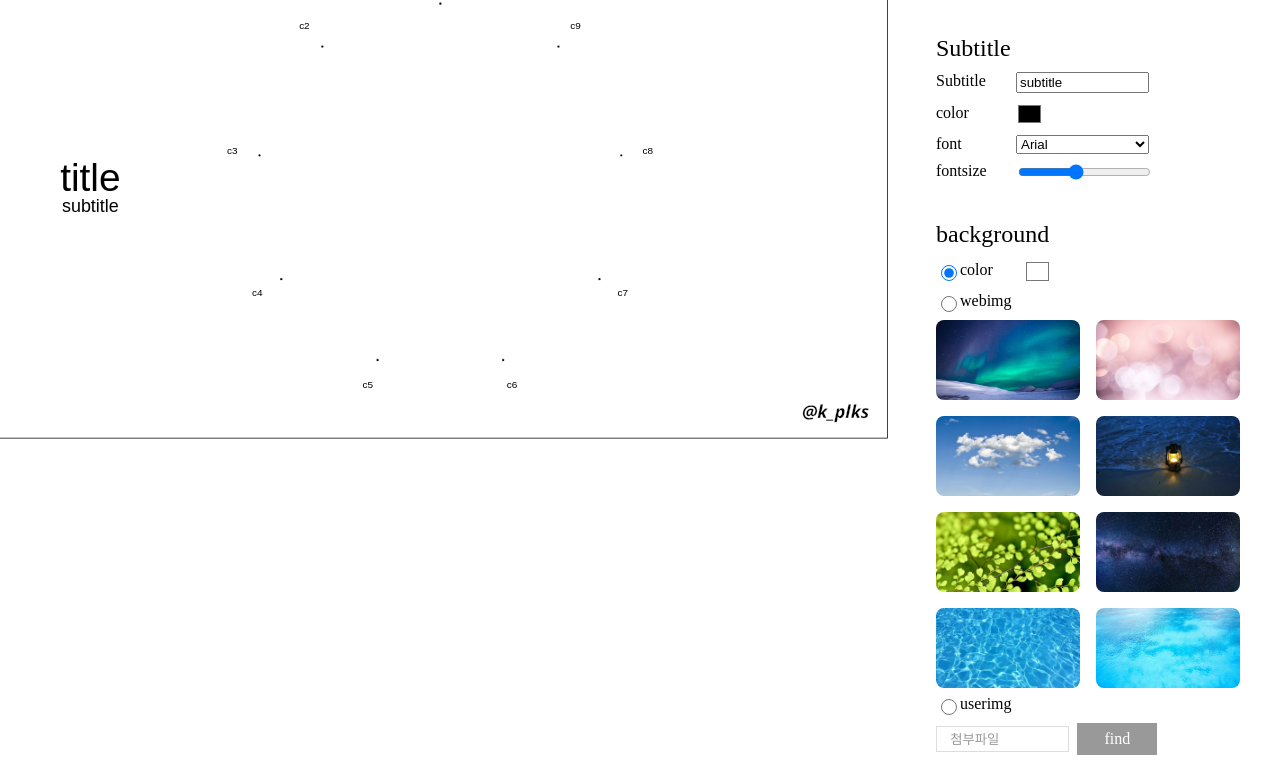
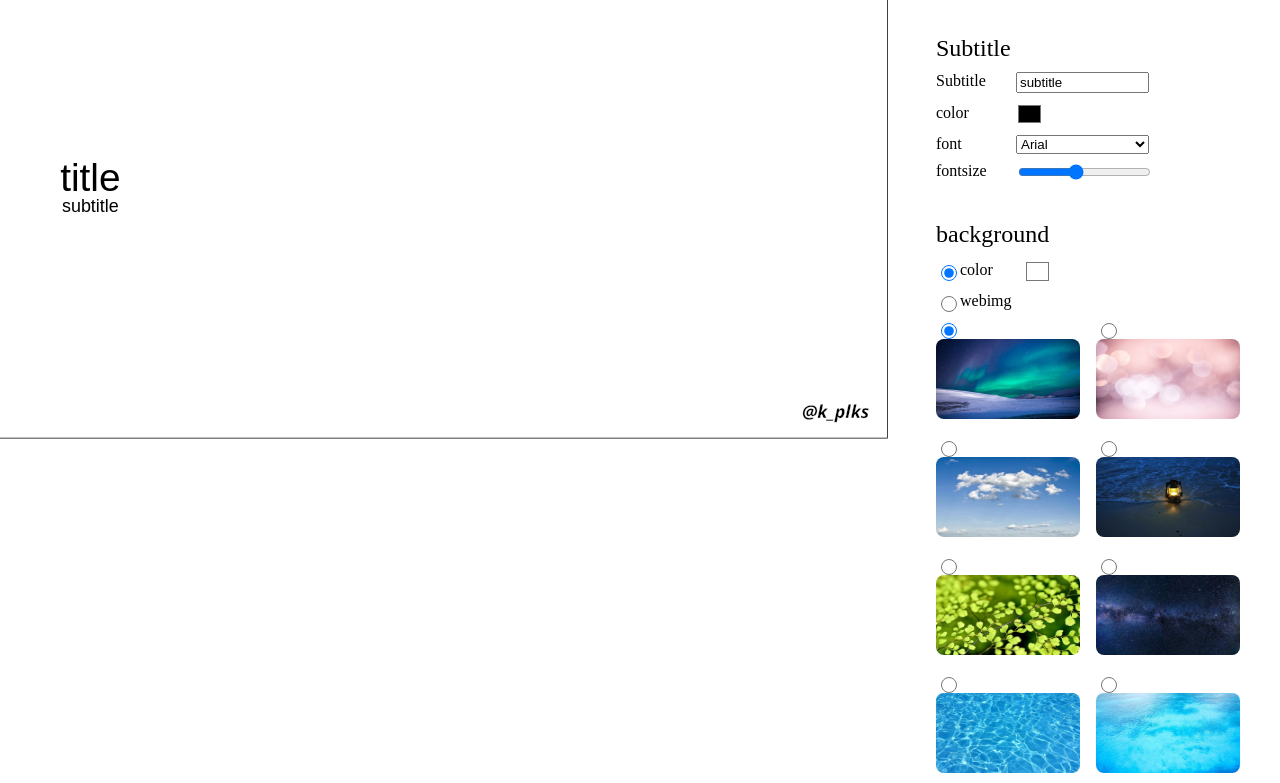
Before and after one commit to pr-citrate/cp, a React (Vite) app: page / in a window 1280 px wide. Shown: the part 380-1163 px from the top of the page. Built offline with nearby package versions, Linux system fonts and the light colour scheme; a web font is replaced by a local one.

Commit message:
update 11 files

```diff
--- a/src/components/AddForm.jsx
+++ b/src/components/AddForm.jsx
@@ -3,6 +3,7 @@ import uuid from 'react-uuid';
 
 import setPosition from '../utils/setPosition';
 import CaptureButton from './CaptureButton';
+import ShareButton from './ShareButton';
 
 function ActionForm({ characters, setCharacters, updatePointsPositions }) {
   const [inputValue, setInputValue] = useState('');
@@ -39,6 +40,7 @@ function ActionForm({ characters, setCharacters, updatePointsPositions }) {
         <button onClick={handleAdd}>Add</button>
       </div>
       <CaptureButton />
+      <ShareButton characters={characters} />
     </div>
   );
 }
--- a/src/components/CaptureButton.jsx
+++ b/src/components/CaptureButton.jsx
@@ -5,7 +5,11 @@ import c from '../constants/constants';
 export default function CaptureButton() {
   async function downloadElement() {
     console.log('clicked');
+    document.querySelector('.container').style.transform = 'none';
     const image = await toPng(document.querySelector('.container'));
+    document.querySelector('.container').style.transform = `scale(${
+      (window.innerWidth * 0.7) / c.imgWidth
+    })`;
     let link = document.createElement('a');
     document.body.appendChild(link);
     link.download = 'cp.png';
--- a/src/components/DesignForm.jsx
+++ b/src/components/DesignForm.jsx
@@ -6,11 +6,13 @@ import { useForm } from 'react-hook-form';
 import { useLayoutEffect } from 'react';
 import Main from './main';
 import { useEffect } from 'react';
+import ActionForm from './AddForm';
 
 function DesignForm({ userDesign, characters, setCharacters }) {
   const [design, setDesign] = useState({});
   const [imgType, setImgType] = useState('color');
   const [fileName, setFileName] = useState('첨부파일');
+  const [file, setFile] = useState(null);
   const { register, watch, trigger } = useForm({
     defaultValues: userDesign,
   });
@@ -29,6 +31,7 @@ function DesignForm({ userDesign, characters, setCharacters }) {
 
   return (
     <DesignWrapper design={design}>
+      <ActionForm characters={characters} setCharacters={setCharacters} />
       <div className='main-container'>
         <form onSubmit={(e) => e.preventDefault()}>
           <fieldset>
@@ -107,22 +110,14 @@ function DesignForm({ userDesign, characters, setCharacters }) {
                     type='radio'
                     name='background'
                     value='color'
-                    onClick={(e) => setImgType(e.target.value)}
+                    {...register('background.bgType')}
                     defaultChecked
                   />
                   <label>color</label>
                   <input
                     type='color'
                     defaultValue='#FFFFFF'
-                    disabled={imgType === 'color' ? false : true}
-                    onChange={(e) => {
-                      document.querySelector(
-                        '.container'
-                      ).style.backgroundImage = 'none';
-                      document.querySelector(
-                        '.container'
-                      ).style.backgroundColor = e.target.value;
-                    }}
+                    {...register('background.color')}
                   />
                 </div>
               </div>
@@ -132,23 +127,40 @@ function DesignForm({ userDesign, characters, setCharacters }) {
                     type='radio'
                     name='background'
                     value='webimg'
-                    onClick={(e) => setImgType(e.target.value)}
+                    {...register('background.bgType')}
                   />
                   <label>webimg</label>
                 </div>
                 <div className='imgSelect'>
-                  {bgImgs.map((imgName) => (
-                    <div
-                      key={imgName}
+                  {bgImgs.map((imgName, index) => (
+                    <div key={imgName}>
+                      <input
+                        type='radio'
+                        name='bgimgs'
+                        defaultChecked={index === 0 ? true : false}
+                        value={`./../../assets/images/${imgName}`}
+                        {...register('background.internalLink')}
+                      />
+                      <img
                         className='bgimgs'
+                        src={`./../../assets/images/${imgName}`}
                         onClick={(e) => {
-                        if (imgType === 'webimg') {
+                          e.target.previousSibling.click();
+
+                          if (design.background.bgType === 'webimg') {
                             document
                               .querySelectorAll('.bgimgs')
                               .forEach((elem) => {
                                 elem.style.outline = 'none';
                               });
                             e.target.style.outline = '0.3em solid skyblue';
+                          }
+                        }}
+                      />
+                      {/* <div
+                        key={imgName}
+                        className='bgimgs'
+                        onClick={(e) => {
                             document.querySelector(
                               '.container'
                             ).style.backgroundColor = '#FFFFFF';
@@ -158,10 +170,8 @@ function DesignForm({ userDesign, characters, setCharacters }) {
                               e.target.style.backgroundImage;
                           }
                         }}
-                      style={{
-                        backgroundImage: `url('./../../assets/images/${imgName}')`,
-                      }}
-                    ></div>
+                      ></div> */}
+                    </div>
                   ))}
                 </div>
               </div>
@@ -170,35 +180,14 @@ function DesignForm({ userDesign, characters, setCharacters }) {
                   <input
                     type='radio'
                     name='background'
-                    value='userimg'
-                    onClick={(e) => setImgType(e.target.value)}
+                    value='externalimg'
+                    {...register('background.bgType')}
                   />
-                  <label>userimg</label>
+                  <label>externalimg</label>
                 </div>
-                <div className='filebox'>
-                  <input readOnly className='upload-name' value={fileName} />
-                  <label htmlFor='file'>find</label>
-                  <input
-                    type='file'
-                    id='file'
-                    accept='image/*'
-                    disabled={imgType === 'userimg' ? false : true}
-                    onChange={(e) => {
-                      setFileName(e.target.value);
-                      const file = e.target.files[0];
-
-                      const reader = new FileReader();
-                      reader.onloadend = () => {
-                        document.querySelector(
-                          '.container'
-                        ).style.backgroundImage = `url(${reader.result})`;
-                      };
-
-                      if (file) {
-                        reader.readAsDataURL(file);
-                      }
-                    }}
-                  />
+                <div>
+                  <label>url</label>
+                  <input type='text' {...register('background.externalLink')} />
                 </div>
               </div>
             </div>
--- a/src/components/Main.jsx
+++ b/src/components/Main.jsx
@@ -38,7 +38,15 @@ function Main({ characters, setCharacters }) {
     <div
       className={`container`}
       style={{
-        ...design?.container,
+        background: `${
+          design?.background?.bgType === 'color'
+            ? design?.background?.color
+            : design?.background?.bgType === 'webimg'
+            ? `url(${design?.background?.internalLink})`
+            : design?.background?.bgType === 'externalimg'
+            ? `center / contain url(${design?.background?.externalLink})`
+            : 'white'
+        }`,
         transform: `scale(${(window.innerWidth * 0.7) / c.imgWidth})`,
       }}
     >
--- /dev/null
+++ b/src/components/ShareButton.jsx
@@ -0,0 +1,31 @@
+import React from 'react';
+import { useContext } from 'react';
+import { stringify } from 'qs';
+import { designContext } from '../utils/DesignWrapper';
+
+function ShareButton({ characters }) {
+  const design = useContext(designContext);
+  const clipboardCopy = async (text) => {
+    console.log(text);
+    console.log(design);
+    await window.navigator.clipboard.writeText(text);
+    alert('link copied!');
+  };
+
+  return (
+    <button
+      onClick={() =>
+        clipboardCopy(
+          `localhost:5173/?${stringify({
+            characters: characters.map((obj) => obj.name),
+            design: design,
+          })}`
+        )
+      }
+    >
+      Share
+    </button>
+  );
+}
+
+export default ShareButton;
--- a/src/pages/Landing.jsx
+++ b/src/pages/Landing.jsx
@@ -24,27 +24,32 @@ function Landing() {
     ignoreQueryPrefix: true,
   });
 
-  const [characters, setCharacters] = useState(
-    setPosition([
-      { id: uuid(), name: 'c1' },
-      { id: uuid(), name: 'c2' },
-      { id: uuid(), name: 'c3' },
-      { id: uuid(), name: 'c4' },
-      { id: uuid(), name: 'c5' },
-      { id: uuid(), name: 'c6' },
-      { id: uuid(), name: 'c7' },
-      { id: uuid(), name: 'c8' },
-      { id: uuid(), name: 'c9' },
-    ])
+  console.log(
+    [...(queryString?.characters || [])].map((name) => {
+      return { name: name, id: uuid() };
+    })
   );
 
-  console.log(QueryString.stringify({ design: { name: { color: 'red' } } }));
-  console.log('qs', queryString.design);
+  const [characters, setCharacters] = useState(
+    setPosition(
+      [...(queryString?.characters || [])].map((name) => {
+        return { name: name, id: uuid() };
+      })
+    )
+  );
+
+  console.log(
+    QueryString.parse(
+      'characters%5B0%5D=c1&characters%5B1%5D=c2&characters%5B2%5D=c3&characters%5B3%5D=c4&characters%5B4%5D=c5&characters%5B5%5D=c6&characters%5B6%5D=c7&characters%5B7%5D=c8&characters%5B8%5D=c9'
+    )
+  );
+  console.log('qs', { ...queryString?.design }, [
+    ...(queryString?.characters || []),
+  ]);
   // /?design%5Bname%5D%5Bcolor%5D=red
   return (
     <QueryClientProvider client={queryClient}>
       <h1>CP</h1>
-      <ActionForm characters={characters} setCharacters={setCharacters} />
       <DesignForm
         userDesign={{ ...queryString.design }}
         characters={characters}
--- a/src/styles/sass/_skeleton.scss
+++ b/src/styles/sass/_skeleton.scss
@@ -66,7 +66,7 @@ fieldset {
   width: $img-width;
   height: $img-height;
   background-color: white;
-  background-size: cover;
+  background-size: contain;
   @include flex;
   text-align: center;
 }
@@ -190,10 +190,6 @@ fieldset {
   }
 }
 
-.selected {
-  background-color: gray;
-}
-
 .filebox {
   .upload-name {
     display: inline-block;
@@ -233,7 +229,7 @@ fieldset {
   grid-template-rows: 1fr 1fr 1fr 1fr;
   width: 19em;
   gap: 1em;
-  > div {
+  .bgimgs {
     flex-grow: 0;
     flex-shrink: 0;
     height: 5em;
@@ -256,6 +252,7 @@ fieldset {
 .main-container {
   @include flex;
   align-items: flex-start;
+  overflow: visible;
   padding: 1em;
 }
 form {
```
Also changed, not shown: vite.config.js.timestamp-1692667015720.mjs (added, +10 -0 lines), src/styles/Landing.css, src/styles/Test.css. Lines whose indentation alone changed are shown as unchanged.
